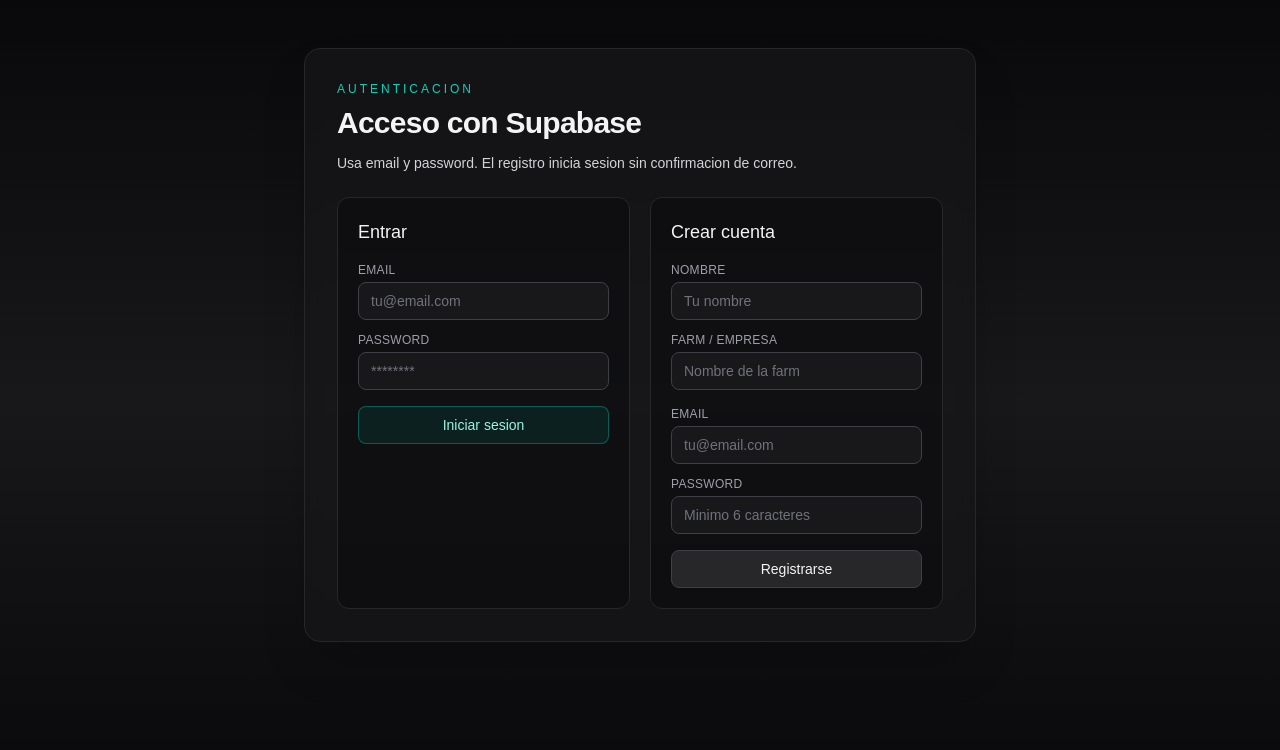
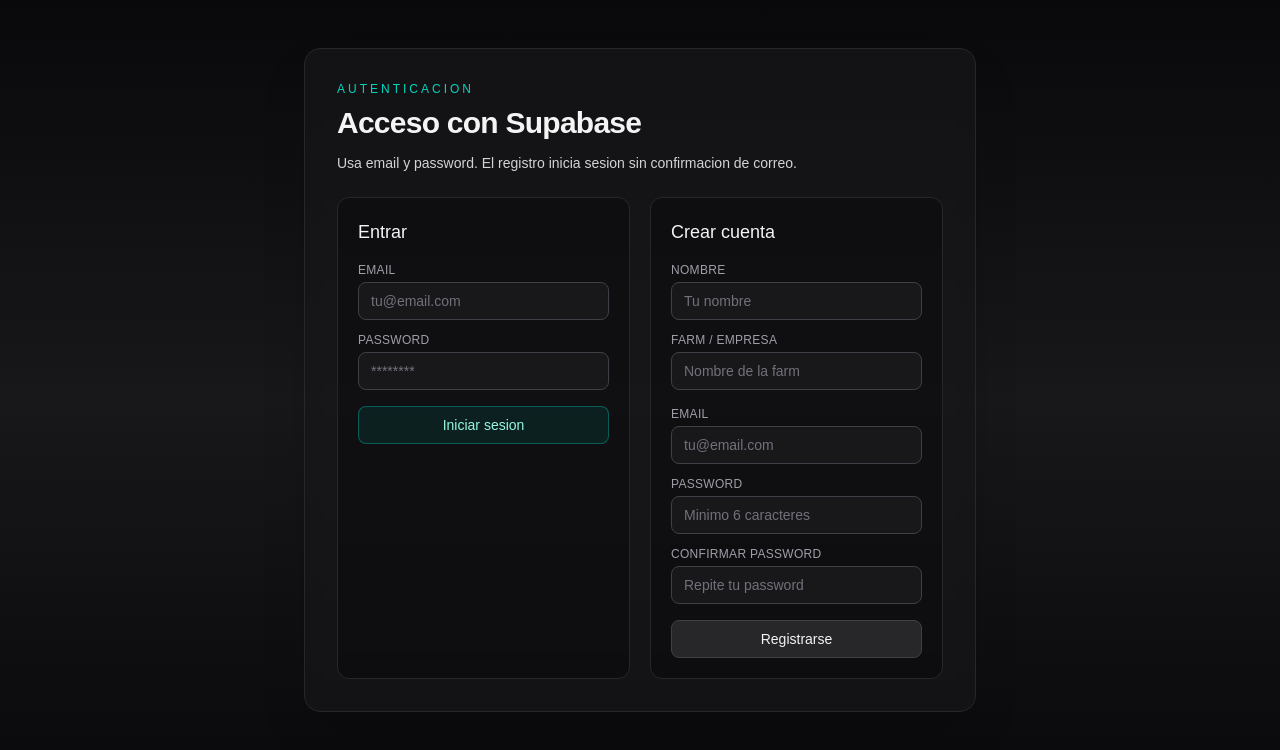
Before and after one commit to Lu-Luou/ratin_hackitba, a Next.js app: page /auth in a window 1280 px wide. Shown: the top 750 px of the page. Built offline with nearby package versions, Linux system fonts and the light colour scheme; no server answers.

Commit message:
auth al dia

```diff
--- a/src/app/auth/actions.ts
+++ b/src/app/auth/actions.ts
@@ -20,13 +20,32 @@
   return { email, password };
 }
 
-function readOptionalProfile(formData: FormData) {
+function readSignUpPayload(formData: FormData) {
+  const email = String(formData.get("email") ?? "").trim();
+  const password = String(formData.get("password") ?? "").trim();
+  const confirmPassword = String(formData.get("confirmPassword") ?? "").trim();
   const name = String(formData.get("name") ?? "").trim();
   const farmName = String(formData.get("farmName") ?? "").trim();
 
+  if (!email || !password || !name || !farmName) {
+    redirectWithMessage("Completa nombre, farm, email y password.");
+  }
+
+  if (password.length < 6) {
+    redirectWithMessage("El password debe tener al menos 6 caracteres.");
+  }
+
+  if (password !== confirmPassword) {
+    redirectWithMessage("La confirmacion de password no coincide.");
+  }
+
   return {
-    name: name || undefined,
-    farmName: farmName || undefined,
+    email,
+    password,
+    profile: {
+      name,
+      farmName,
+    },
   };
 }
 
@@ -46,8 +65,7 @@
 }
 
 export async function signUp(formData: FormData) {
-  const { email, password } = readCredentials(formData);
-  const profile = readOptionalProfile(formData);
+  const { email, password, profile } = readSignUpPayload(formData);
   try {
     await registerWithEmailPassword(email, password, profile);
   } catch (error) {
--- a/src/app/auth/page.tsx
+++ b/src/app/auth/page.tsx
@@ -96,6 +96,8 @@
                 id="signup-name"
                 name="name"
                 type="text"
+                required
+                minLength={2}
                 className="mt-1 w-full rounded-lg border border-zinc-700 bg-zinc-900 px-3 py-2 text-sm text-zinc-100 outline-none ring-teal-400/30 placeholder:text-zinc-500 focus:ring"
                 placeholder="Tu nombre"
               />
@@ -106,6 +108,8 @@
                 id="signup-farm-name"
                 name="farmName"
                 type="text"
+                required
+                minLength={2}
                 className="mt-1 w-full rounded-lg border border-zinc-700 bg-zinc-900 px-3 py-2 text-sm text-zinc-100 outline-none ring-teal-400/30 placeholder:text-zinc-500 focus:ring"
                 placeholder="Nombre de la farm"
               />
@@ -128,8 +132,21 @@
                 name="password"
                 type="password"
                 required
+                minLength={6}
                 className="mt-1 w-full rounded-lg border border-zinc-700 bg-zinc-900 px-3 py-2 text-sm text-zinc-100 outline-none ring-teal-400/30 placeholder:text-zinc-500 focus:ring"
                 placeholder="Minimo 6 caracteres"
+              />
+              <label className="mt-3 block text-xs uppercase tracking-wide text-zinc-400" htmlFor="signup-confirm-password">
+                Confirmar Password
+              </label>
+              <input
+                id="signup-confirm-password"
+                name="confirmPassword"
+                type="password"
+                required
+                minLength={6}
+                className="mt-1 w-full rounded-lg border border-zinc-700 bg-zinc-900 px-3 py-2 text-sm text-zinc-100 outline-none ring-teal-400/30 placeholder:text-zinc-500 focus:ring"
+                placeholder="Repite tu password"
               />
               <button
                 type="submit"
--- a/src/app/layout.tsx
+++ b/src/app/layout.tsx
@@ -13,7 +13,7 @@
 });
 
 export const metadata: Metadata = {
-  title: "Ratin Hackitba",
+  title: "FieldValue Hackitba",
   description: "Starter con Next.js + TypeScript + Supabase listo para Vercel",
 };
 
```
